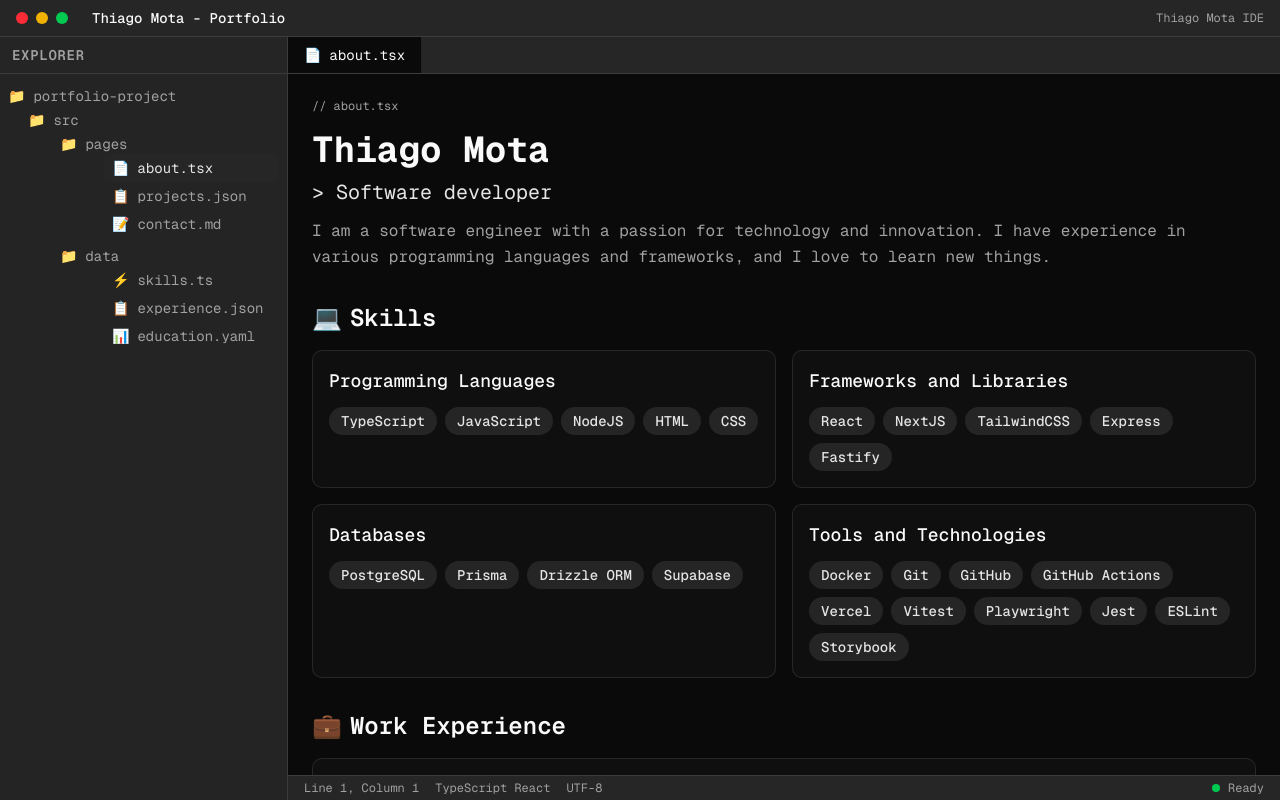
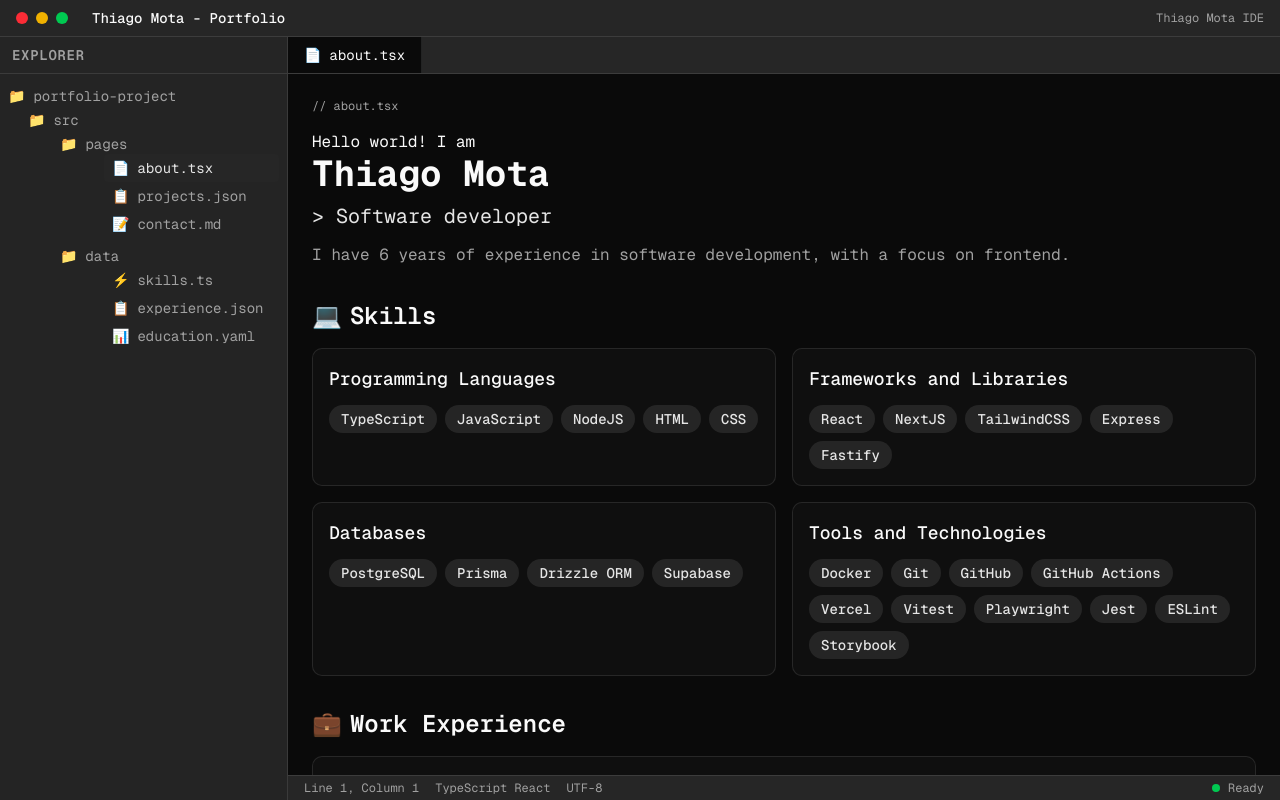
Before and after one commit to TSmota/portfolio, a Next.js app: page /en in a window 1280 px wide. Built offline with nearby package versions, Linux system fonts and the light colour scheme.

Commit message:
feat: update localization messages and enhance layout structure with favicon links

```diff
--- a/messages/en.json
+++ b/messages/en.json
@@ -21,7 +21,7 @@
   "home": {
     "introduction": "Hello world! I am",
     "jobTitle": "> Software developer",
-    "description": "I am a software engineer with a passion for technology and innovation. I have experience in various programming languages and frameworks, and I love to learn new things.",
+    "description": "I have {years} years of experience in software development, with a focus on frontend.",
     "skills": {
       "title": "Skills",
       "languages": "Programming Languages",
--- a/messages/pt.json
+++ b/messages/pt.json
@@ -21,7 +21,7 @@
   "home": {
     "introduction": "Olá, eu sou",
     "jobTitle": "> Desenvolvedor de software",
-    "description": "Sou um engenheiro de software com paixão por tecnologia e inovação. Tenho experiência em várias linguagens de programação e frameworks, e adoro aprender coisas novas.",
+    "description": "Tenho {years} anos de experiência em desenvolvimento de software, com foco em frontend.",
     "skills": {
       "title": "Habilidades",
       "languages": "Linguagens de Programação",
--- a/src/app/[locale]/layout.tsx
+++ b/src/app/[locale]/layout.tsx
@@ -24,6 +24,13 @@
   const { locale } = await params;
   return (
     <html lang={locale} suppressHydrationWarning>
+      <head>
+        <link rel="icon" href="/favicon.ico" />
+        <link rel="apple-touch-icon" href="/apple-touch-icon.png" />
+        <link rel="icon" type="image/png" sizes="32x32" href="/favicon-32x32.png" />
+        <link rel="icon" type="image/png" sizes="16x16" href="/favicon-16x16.png" />
+        <link rel="manifest" href="/site.webmanifest" />
+      </head>
       <body
         className={`${geistSans.variable} ${geistMono.variable} antialiased`}
       >
--- a/src/app/[locale]/page.tsx
+++ b/src/app/[locale]/page.tsx
@@ -5,6 +5,10 @@
 import { SkillCard } from "@/components/skill-card";
 import { ExperienceCard } from "@/components/experience-card";
 import { EducationCard } from "@/components/education-card";
+
+const startDate = new Date("2018-10-01").getTime();
+const currentDate = new Date().getTime();
+const years = Math.floor((currentDate - startDate) / (1000 * 60 * 60 * 24 * 365));
 
 export default async function Home() {
   const t = await getTranslations("home");
@@ -16,9 +20,10 @@
 
         {/* Personal Info Section */}
         <div className="mb-6 sm:mb-8">
+          <p>{t('introduction')}</p>
           <h1 className="text-3xl sm:text-4xl font-bold mb-2">Thiago Mota</h1>
           <p className="text-lg sm:text-xl text-primary mb-3">{t('jobTitle')}</p>
-          <p className="text-muted-foreground leading-relaxed text-sm sm:text-base">{t('description')}</p>
+          <p className="text-muted-foreground leading-relaxed text-sm sm:text-base">{t('description', { years })}</p>
         </div>
 
         {/* Skills Section */}
```
Lines whose indentation alone changed are shown as unchanged.
